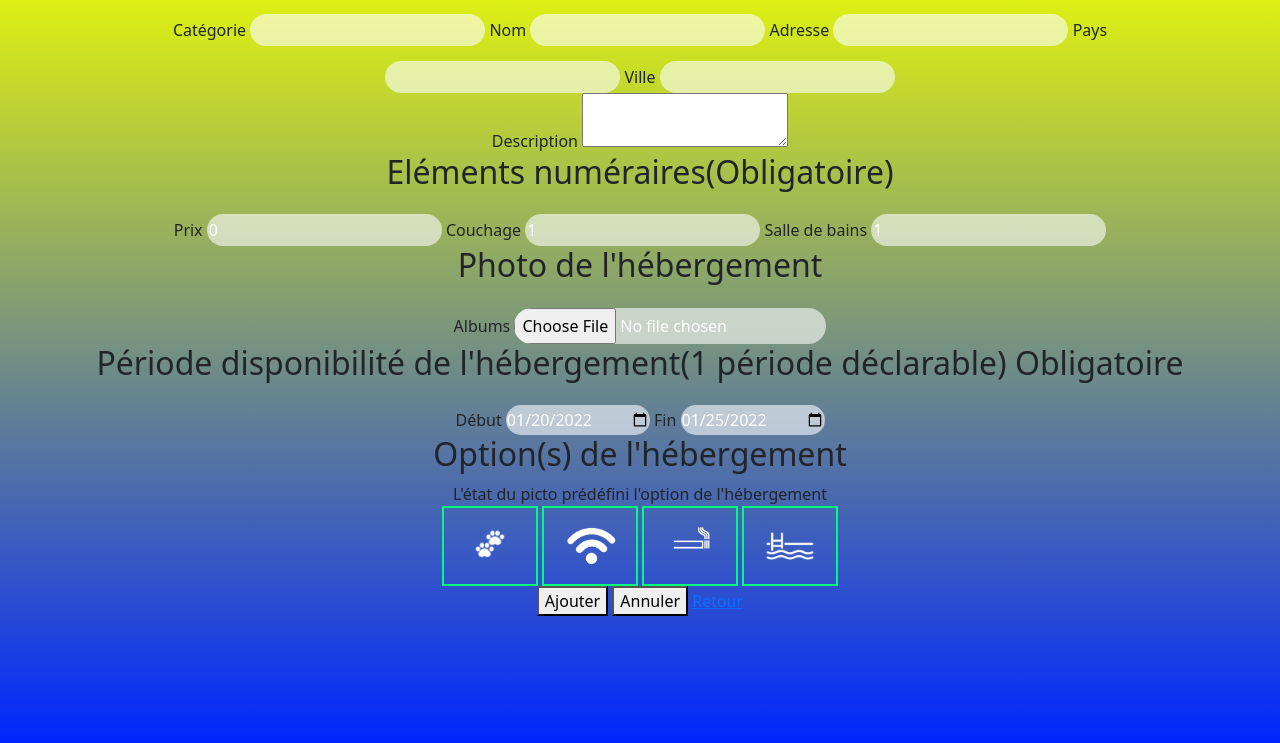
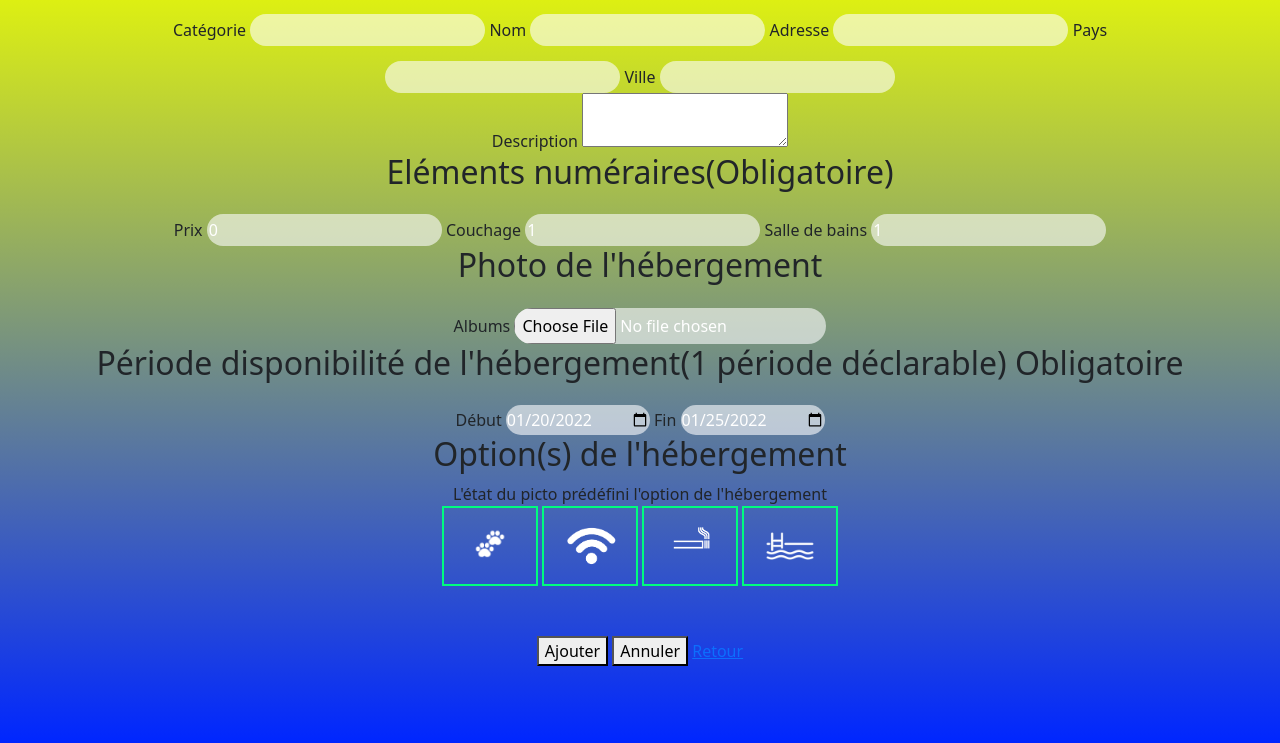
Before and after one commit to codeuronline/Aux2Alpes, a PHP site: page /dev/add.php in a window 1280 px wide. Shown: the part 57-800 px from the top of the page. Run offline with PHP 8.4, Linux system fonts and the light colour scheme.

Commit message:
imagevide

```diff
--- a/dev/radio.css
+++ b/dev/radio.css
@@ -72,3 +72,7 @@ input[type="radio"].wifi {
 
 
   /*----------------page ajout d'hebegeent ----------*/
+
+  .btn-btn-primary {
+    margin-top: 50px;
+  }
```
Also changed, not shown: image/vide.png (added).
